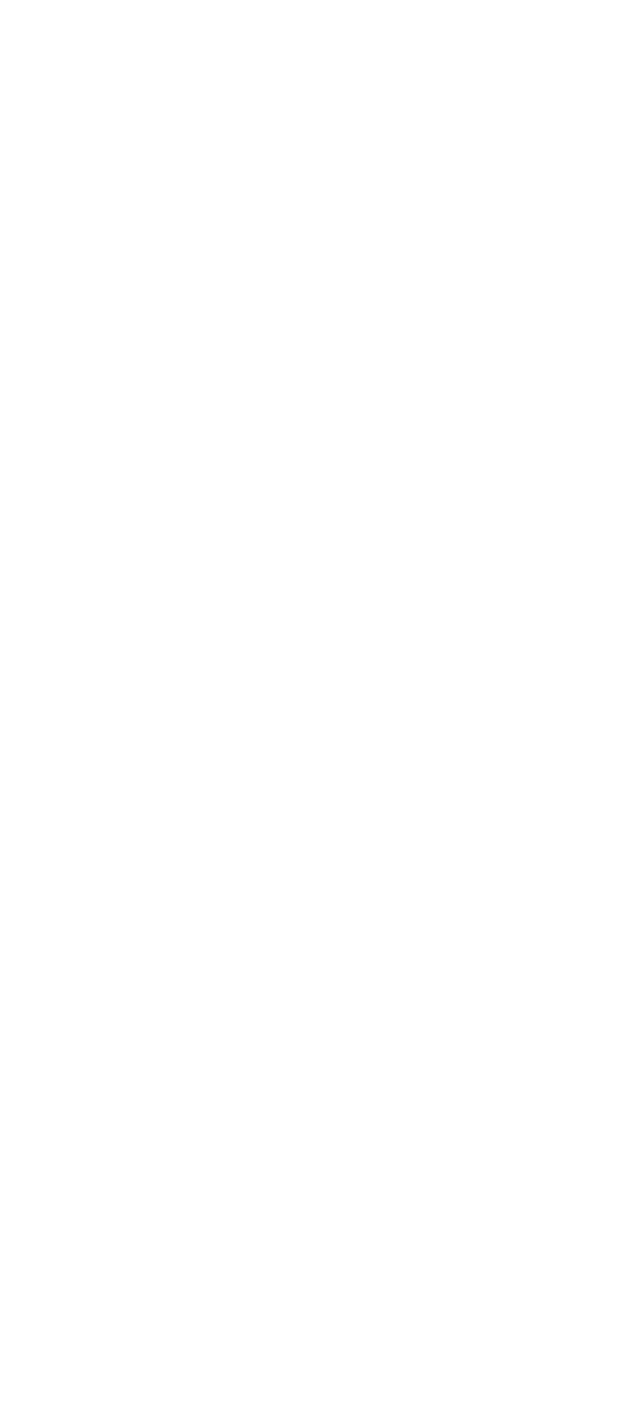
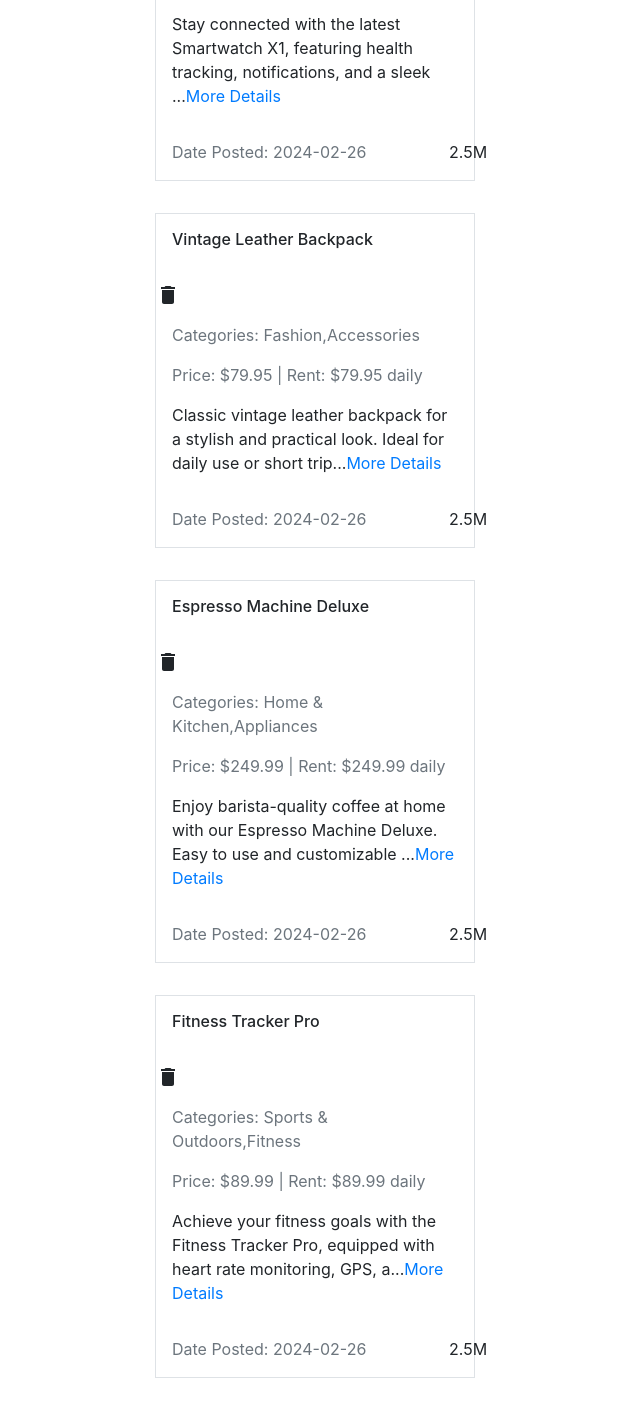
Before and after one commit to sifat18/sazim-client, a React (Vite) app: page / in a window 1280 px wide. Shown: the part 360-1769 px from the top of the page, without its empty margins (325-965 px from the left). Before the commit the page ends 800 px from the top, so only its background shows below. Built offline with nearby package versions, Linux system fonts and the light colour scheme.

Commit message:
added modals-layout update-my products

```diff
--- a/package.json
+++ b/package.json
@@ -19,6 +19,7 @@
     "formik": "^2.4.5",
     "moment": "^2.30.1",
     "react": "^18.2.0",
+    "react-confirm-alert": "^3.0.6",
     "react-dom": "^18.2.0",
     "react-redux": "^9.1.0",
     "react-router-dom": "^6.14.1",
--- a/src/common/BorderLayout.jsx
+++ b/src/common/BorderLayout.jsx
@@ -1,10 +1,10 @@
 /* eslint-disable react/prop-types */
-export const BorderLayout = ({ width = 25, children }) => {
+export const BorderLayout = ({ width = "25",marginTop="10rem",className="", children }) => {
   return (
     <div
-      className={`w-${width} border text-center mx-auto`}
+      className={`w-${width} border ${className} mx-auto`}
       style={{
-        marginTop: "10rem",
+        marginTop: `${marginTop}`,
       }}
     >
       {children}
--- /dev/null
+++ b/src/common/IConfirmModal.jsx
@@ -0,0 +1,27 @@
+import { confirmAlert } from "react-confirm-alert"; // Import
+import "react-confirm-alert/src/react-confirm-alert.css"; // Import css
+
+const IConfirmModal = (props) => {
+	const { title, message, yesAlertFunc, noAlertFunc, ...rest } = props;
+	return confirmAlert({
+		title: title,
+		message: message,
+		buttons: [
+			{
+				label: props?.noText || "No",
+				className:"bg-danger",
+				style:{marginLeft:"12rem"},
+
+				onClick: () => noAlertFunc(),
+			},{
+				label: props?.yesText || "Yes",
+				style:{backgroundColor:"#8A2BE2"},
+				onClick: () => yesAlertFunc(),
+			},
+
+		],
+		...rest,
+	});
+};
+
+export default IConfirmModal;
--- /dev/null
+++ b/src/common/Products.jsx
@@ -0,0 +1,61 @@
+/* eslint-disable react/prop-types */
+import { useState } from "react";
+import { BorderLayout } from "./BorderLayout";
+import DeleteIcon from "@mui/icons-material/Delete";
+import IConfirmModal from "./IConfirmModal";
+
+export const Products = ({ item }) => {
+    const [showFullDescription, setShowFullDescription] = useState(false);
+
+  return (
+    <div >
+      <BorderLayout width={25} marginTop="2rem">
+        <div className="row">
+          <h6 className="m-3 col-9">{item?.title}</h6>
+          <div className=" mt-3 col-2" onClick={(e)=>{
+            e.preventDefault()
+            let confirmObject = {
+              closeOnClickOutside: false,
+              message: "Are you sure you want to delete this product?",
+              yesAlertFunc: () => {
+                // const payload = { }
+                            },
+              noAlertFunc: () => {
+              },
+            };
+            IConfirmModal(confirmObject);
+
+            }}>
+            <DeleteIcon />
+          </div>
+        </div>
+        <div className="m-3">
+          <p className="text-secondary">
+            Categories: {item?.category.split("/").join(",")}
+          </p>
+          <p className="text-secondary">
+            Price: ${item?.price} | Rent: ${item?.price} daily
+          </p>
+          <p> {showFullDescription
+              ? item?.description
+              : `${item?.description?.slice(0, 100)}...`}
+            {!showFullDescription && (
+              <span
+                className="text-primary"
+                onClick={() => setShowFullDescription(true)}
+              >
+                More Details
+              </span>
+            )}</p>
+        </div>
+        <div className="row">
+          <p className="m-3 text-secondary col-9">Date Posted: {item?.date}</p>
+
+          <div className=" mt-3 col-1">{item?.viewDetails}</div>
+        </div>
+      </BorderLayout>
+
+
+    </div>
+  );
+};
--- a/src/pages/Home.jsx
+++ b/src/pages/Home.jsx
@@ -1,4 +1,78 @@
+/* eslint-disable no-unused-vars */
+import { BorderLayout } from "../common/BorderLayout";
+import { useState } from "react";
+import { useNavigate } from "react-router-dom";
+import { Products } from "../common/Products";
 
 export const Home = () => {
-  return <div>Home</div>;
+  const navigate = useNavigate();
+
+
+const [products, setProducts] = useState([
+  {
+    "title": "Smartwatch X1",
+    "description": "Stay connected with the latest Smartwatch X1, featuring health tracking, notifications, and a sleek design.",
+    "category": "Electronics/Wearable",
+    "price": 129.99,
+    "date": "2024-02-26",
+    "rent": 19.99,
+    "viewDetails": "2.5M"
+  },
+  {
+    "title": "Vintage Leather Backpack",
+    "description": "Classic vintage leather backpack for a stylish and practical look. Ideal for daily use or short trips.",
+    "category": "Fashion/Accessories",
+    "price": 79.95,
+    "date": "2024-02-26",
+    "rent": 14.99,
+    "viewDetails": "2.5M"
+  },
+  {
+    "title": "Espresso Machine Deluxe",
+    "description": "Enjoy barista-quality coffee at home with our Espresso Machine Deluxe. Easy to use and customizable for your perfect brew.",
+    "category": "Home & Kitchen/Appliances",
+    "price": 249.99,
+    "date": "2024-02-26",
+    "rent": 29.99,
+    "viewDetails": "2.5M"
+  },
+  {
+    "title": "Fitness Tracker Pro",
+    "description": "Achieve your fitness goals with the Fitness Tracker Pro, equipped with heart rate monitoring, GPS, and workout tracking.",
+    "category": "Sports & Outdoors/Fitness",
+    "price": 89.99,
+    "date": "2024-02-26",
+    "rent": 12.99,
+    "viewDetails": "2.5M"
+  },
+  {
+    "title": "4K Ultra HD Smart TV",
+    "description": "Immerse yourself in stunning visuals with our 4K Ultra HD Smart TV. Access your favorite apps and enjoy a cinematic experience at home.",
+    "category": "Electronics/TV & Home Theater",
+    "price": 599.99,
+    "date": "2024-02-26",
+    "rent": 49.99,
+    "viewDetails": "2.5M"
+  }
+]
+);
+
+
+  return (
+    <>
+      {/* <BorderLayout width={25}> */}
+        <>
+          {" "}
+          <h2 className="text-center text-uppercase" style={{ paddingTop: "7rem" }}>
+            My Products
+          </h2>
+       {products?.length > 0 ?
+       products?.map(product=>(
+<Products item={product}  key={product?.title}/>
+       ))
+       :null}
+        </>
+      {/* </BorderLayout> */}
+    </>
+  );
 };
--- a/src/pages/Login.jsx
+++ b/src/pages/Login.jsx
@@ -39,7 +39,7 @@ export const Login = () => {
   });
   return (
     <>
-      <BorderLayout width={25}>
+      <BorderLayout width={25} className={"text-center"}>
         <>
           {" "}
           <h2 className="text-center" style={{ marginTop: "-4rem" }}>
--- a/src/pages/Signup.jsx
+++ b/src/pages/Signup.jsx
@@ -56,7 +56,7 @@ export const Signup = () => {
   });
   return (
     <>
-      <BorderLayout width={25}>
+      <BorderLayout width={25} className={"text-center"}>
         <>
           {" "}
           <h2 className="text-center" style={{ marginTop: "-4rem" }}>
```
Also changed, not shown: 1 other file (tests, documents, lock files or other folders).
